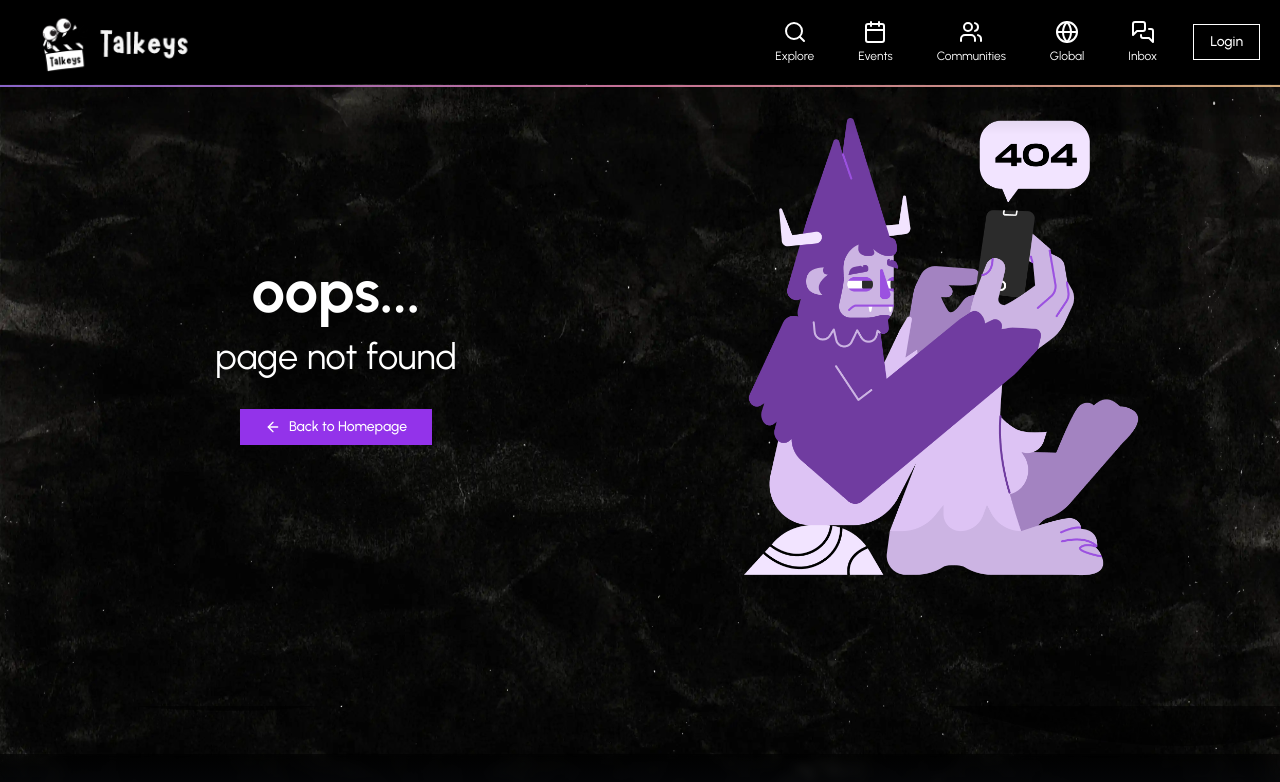
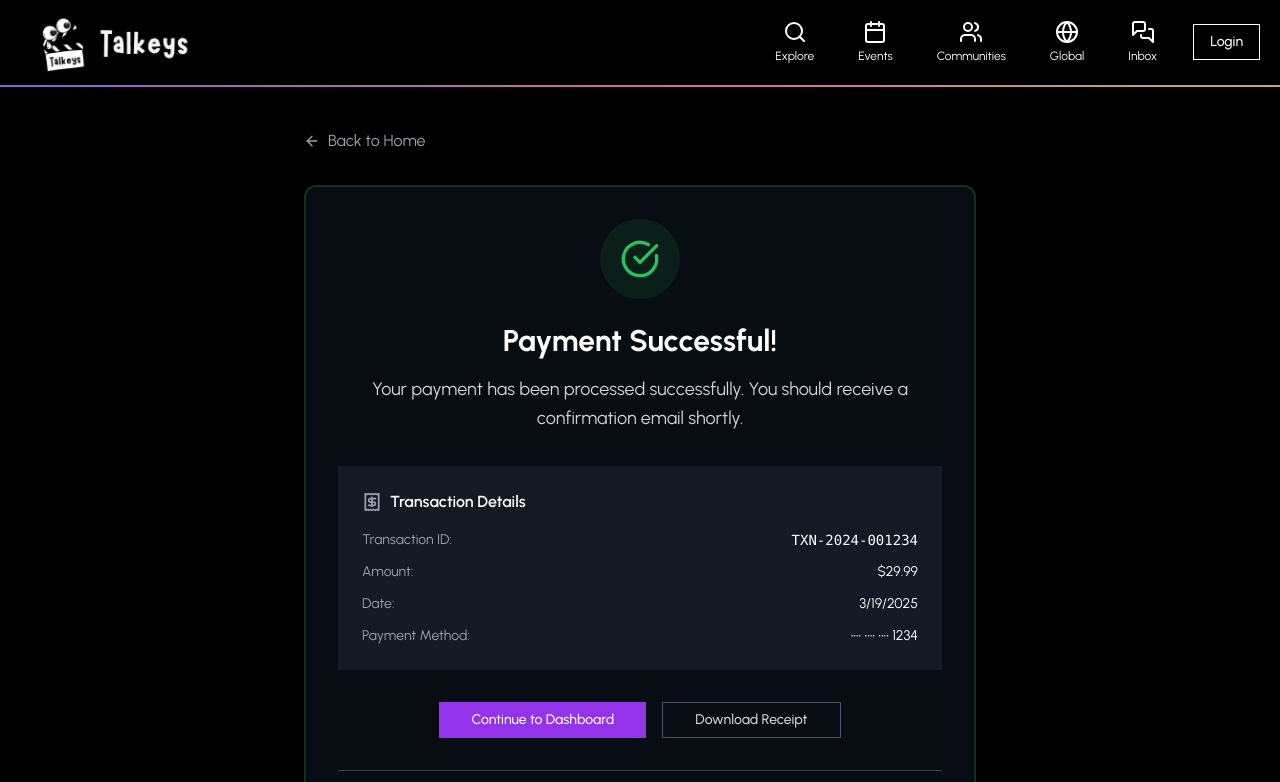
Before and after one commit to pranshugarg123/talkeys, a Next.js app in the folder Client/: page /status in a window 1280 px wide. Before the commit this address had no page. Shown: the top 782 px of the page. Built offline with nearby package versions, Linux system fonts and the light colour scheme; a web font is replaced by a local one.

Commit message:
Status page

```diff
--- /dev/null
+++ b/Client/src/app/status/page.tsx
@@ -0,0 +1,239 @@
+"use client";
+
+import { useSearchParams } from "next/navigation";
+import { CheckCircle, XCircle, Clock, ArrowLeft, Receipt } from "lucide-react";
+import Link from "next/link";
+import { Button } from "@/components/ui/button";
+import { Card, CardContent } from "@/components/ui/card";
+
+export default function PaymentStatusPage() {
+	const searchParams = useSearchParams();
+	const status = searchParams.get("status") ?? "success"; // Default to success for demo
+
+	const getStatusConfig = (status: string) => {
+		switch (status) {
+			case "success":
+				return {
+					icon: CheckCircle,
+					title: "Payment Successful!",
+					description:
+						"Your payment has been processed successfully. You should receive a confirmation email shortly.",
+					iconColor: "text-green-500",
+					bgColor: "bg-green-500/10",
+					borderColor: "border-green-500/20",
+				};
+			case "pending":
+				return {
+					icon: Clock,
+					title: "Payment Processing",
+					description:
+						"Your payment is being processed. This may take a few minutes. Please do not refresh this page.",
+					iconColor: "text-yellow-500",
+					bgColor: "bg-yellow-500/10",
+					borderColor: "border-yellow-500/20",
+				};
+			case "cancelled":
+			case "failed":
+				return {
+					icon: XCircle,
+					title: "Payment Cancelled",
+					description:
+						"Your payment was cancelled or unsuccessful. No charges have been made to your account.",
+					iconColor: "text-red-500",
+					bgColor: "bg-red-500/10",
+					borderColor: "border-red-500/20",
+				};
+			default:
+				return {
+					icon: CheckCircle,
+					title: "Payment Successful!",
+					description:
+						"Your payment has been processed successfully. You should receive a confirmation email shortly.",
+					iconColor: "text-green-500",
+					bgColor: "bg-green-500/10",
+					borderColor: "border-green-500/20",
+				};
+		}
+	};
+
+	const config = getStatusConfig(status);
+	const StatusIcon = config.icon;
+
+	return (
+		<div className="min-h-screen bg-black text-white">
+			{/* Header */}
+			<header className="border-b border-gray-800">
+				<div className="container mx-auto px-4 py-4">
+					<div className="flex items-center justify-between">
+						<Link
+							href="/"
+							className="flex items-center space-x-2"
+						>
+							<div className="w-8 h-8 bg-white rounded-full flex items-center justify-center">
+								<span className="text-black font-bold text-sm">T</span>
+							</div>
+							<span className="text-xl font-bold">Talkeys</span>
+						</Link>
+						<nav className="hidden md:flex items-center space-x-8">
+							<Link
+								href="/explore"
+								className="text-gray-300 hover:text-white transition-colors"
+							>
+								Explore
+							</Link>
+							<Link
+								href="/events"
+								className="text-gray-300 hover:text-white transition-colors"
+							>
+								Events
+							</Link>
+							<Link
+								href="/communities"
+								className="text-gray-300 hover:text-white transition-colors"
+							>
+								Communities
+							</Link>
+						</nav>
+					</div>
+				</div>
+			</header>
+
+			{/* Main Content */}
+			<main className="container mx-auto px-4 py-16">
+				<div className="max-w-2xl mx-auto">
+					{/* Back Button */}
+					<Link
+						href="/"
+						className="inline-flex items-center text-gray-400 hover:text-white transition-colors mb-8"
+					>
+						<ArrowLeft className="w-4 h-4 mr-2" />
+						Back to Home
+					</Link>
+
+					{/* Status Card */}
+					<Card
+						className={`${config.bgColor} ${config.borderColor} border-2 bg-gray-900/50 backdrop-blur-sm`}
+					>
+						<CardContent className="p-8 text-center">
+							<div
+								className={`${config.bgColor} w-20 h-20 rounded-full flex items-center justify-center mx-auto mb-6`}
+							>
+								<StatusIcon
+									className={`w-10 h-10 ${config.iconColor}`}
+								/>
+							</div>
+
+							<h1 className="text-3xl font-bold mb-4">{config.title}</h1>
+							<p className="text-gray-300 text-lg mb-8 leading-relaxed">
+								{config.description}
+							</p>
+
+							{/* Transaction Details */}
+							{status === "success" && (
+								<div className="bg-gray-800/50 rounded-lg p-6 mb-8 text-left">
+									<div className="flex items-center mb-4">
+										<Receipt className="w-5 h-5 text-gray-400 mr-2" />
+										<span className="font-semibold">
+											Transaction Details
+										</span>
+									</div>
+									<div className="space-y-3 text-sm">
+										<div className="flex justify-between">
+											<span className="text-gray-400">
+												Transaction ID:
+											</span>
+											<span className="font-mono">
+												TXN-2024-001234
+											</span>
+										</div>
+										<div className="flex justify-between">
+											<span className="text-gray-400">Amount:</span>
+											<span>$29.99</span>
+										</div>
+										<div className="flex justify-between">
+											<span className="text-gray-400">Date:</span>
+											<span>{new Date().toLocaleDateString()}</span>
+										</div>
+										<div className="flex justify-between">
+											<span className="text-gray-400">
+												Payment Method:
+											</span>
+											<span>•••• •••• •••• 1234</span>
+										</div>
+									</div>
+								</div>
+							)}
+
+							{/* Action Buttons */}
+							<div className="flex flex-col sm:flex-row gap-4 justify-center">
+								{status === "success" && (
+									<>
+										<Button className="bg-purple-600 hover:bg-purple-700 text-white px-8 py-3">
+											Continue to Dashboard
+										</Button>
+										<Button
+											variant="outline"
+											className="border-gray-600 text-gray-300 hover:bg-gray-800 px-8 py-3 bg-transparent"
+										>
+											Download Receipt
+										</Button>
+									</>
+								)}
+
+								{status === "pending" && (
+									<>
+										<Button className="bg-purple-600 hover:bg-purple-700 text-white px-8 py-3">
+											Check Status
+										</Button>
+										<Button
+											variant="outline"
+											className="border-gray-600 text-gray-300 hover:bg-gray-800 px-8 py-3 bg-transparent"
+										>
+											Contact Support
+										</Button>
+									</>
+								)}
+
+								{(status === "cancelled" || status === "failed") && (
+									<>
+										<Button className="bg-purple-600 hover:bg-purple-700 text-white px-8 py-3">
+											Try Again
+										</Button>
+										<Button
+											variant="outline"
+											className="border-gray-600 text-gray-300 hover:bg-gray-800 px-8 py-3 bg-transparent"
+										>
+											Choose Different Method
+										</Button>
+									</>
+								)}
+							</div>
+
+							{/* Help Text */}
+							<div className="mt-8 pt-6 border-t border-gray-700">
+								<p className="text-sm text-gray-400">
+									Need help?{" "}
+									<Link
+										href="/support"
+										className="text-purple-400 hover:text-purple-300 underline"
+									>
+										Contact our support team
+									</Link>{" "}
+									or check our{" "}
+									<Link
+										href="/faq"
+										className="text-purple-400 hover:text-purple-300 underline"
+									>
+										FAQ section
+									</Link>
+								</p>
+							</div>
+						</CardContent>
+					</Card>
+
+
+				</div>
+			</main>
+		</div>
+	);
+}
```
